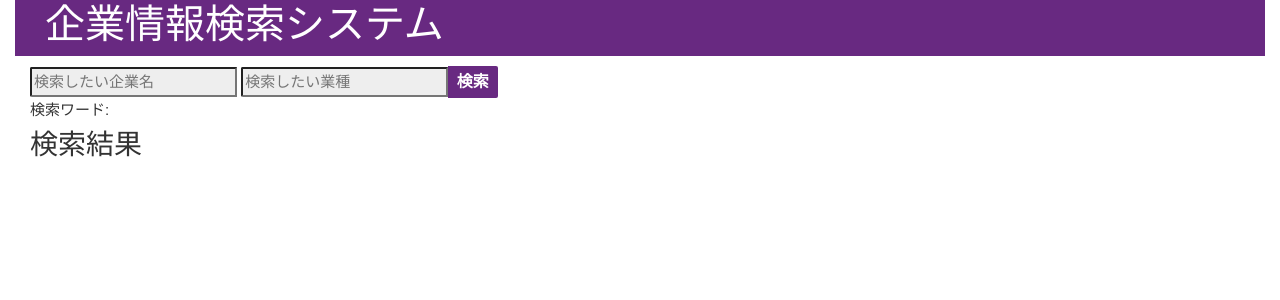
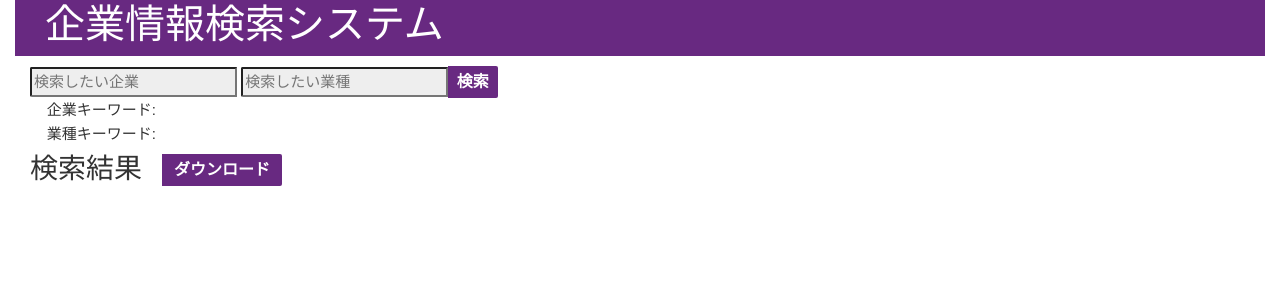
Before and after one commit to mk102/Search_engine, a Flask app: page / in a window 1280 px wide. Shown: the top 300 px of the page. Run offline with Flask 2, Linux system fonts and the light colour scheme; some libraries are stand-ins or nearby versions.

Commit message:
Ver1.1.0 CSVダウンロードボタン追加

```diff
--- a/ElasticsearchWrapper.py
+++ b/ElasticsearchWrapper.py
@@ -12,6 +12,7 @@ def data_submission():
 	for line in sys.stdin:
 		page = json.loads(line)
 		es.index(index = "companies", doc_type = "_doc", body = page)
+
 
 def create_pages_index(es: Elasticsearch):
 	"""
@@ -45,5 +46,7 @@ def create_pages_index(es: Elasticsearch):
 		}
 	}
 	})
+
+
 if __name__ == '__main__':
 	data_submission()
--- a/app.py
+++ b/app.py
@@ -45,6 +45,11 @@ def index(name=None):
 	return render_template("index.html")
 
 
+@app.route("/csvdl")
+def csvdl():
+	return "csvtest"
+
+
 @app.route("/search")
 def search():
 	'''
@@ -86,6 +91,7 @@ def search():
 		if i["_id"] in old_id:
 			continue
 		#print(old_id)
+
 		old_id.append(i["_id"])
 		body = copy.deepcopy(i["_source"])
 		score = i['_score']
--- a/static/main.css
+++ b/static/main.css
@@ -41,6 +41,24 @@ h1 {
     font-size:16px;/*検索ボタンのフォントサイズ*/
 }
 
+#dlbtn:hover{
+    color:#666;/*検索ボタンマウスオーバー時のフォントカラー*/
+}
+
+#dlbtn{
+    width:120px;/*検索ボタンの横幅*/
+    height:32px;/*検索ボタンの縦幅*/
+    position:relative;/*検索ボタンの絶対位置*/
+    left:20.0px;/*検索ボタンの位置調整*/
+    top:2px;
+    border-radius:0 2px 2px 0;/*検索ボタンの角を丸める*/
+    background:#682981;/*検索ボタンの背景カラー*/
+    border:none;/*検索ボタンの枠線を消す*/
+    color:#fff;/*検索ボタンのテキストカラー*/
+    font-weight:bold;/*検索ボタンのテキスト太字*/
+    font-size:16px;/*検索ボタンのフォントサイズ*/
+}
+
 #sbtn:hover{
     color:#666;/*検索ボタンマウスオーバー時のフォントカラー*/
 }
@@ -54,6 +72,10 @@ div#title {
 div#contents {
 	display:flex;
 	background-color: #c0c0c0;
+}
+
+div#search_result{
+    display:flex;
 }
 
 p#search_now {
--- a/static/main.js
+++ b/static/main.js
@@ -20,6 +20,11 @@ var app = new Vue({
     showContent: false
   },
   methods: {
+    csvdl: function () {
+        axios.get("/dlcsv").then(response => {
+            console.log(response)
+        })
+    },
     search: function () {
       this.g_word = this.s_g_word;
       this.n_word = this.s_n_word;
--- a/templates/index.html
+++ b/templates/index.html
@@ -24,13 +24,22 @@
 
     <div id="app">
         <div id="search_con">
-            <input v-model="s_n_word" placeholder="検索したい企業名" id="sbox">
+            <input v-model="s_n_word" placeholder="検索したい企業" id="sbox">
             <input v-model="s_g_word" placeholder="検索したい業種" id="sbox">
             <!-- <p>Message is: {{ searchword }}</p> -->
             <button id="sbtn" v-on:click="search()">検索</button>
-            <p id="search_now">検索ワード: {{ word }}</p>
 
-            <h3 id="search_result">検索結果</h3>
+            <p id="search_now">
+                &nbsp;&nbsp;&nbsp;&nbsp;企業キーワード: {{ n_word }}<br>
+                &nbsp;&nbsp;&nbsp;&nbsp;業種キーワード: {{ g_word }}
+            </p>
+
+
+            <div id="search_result">
+                <h3 id="search_result">検索結果</h3>
+
+                <button id="dlbtn" v-on:click="csvdl()">ダウンロード</button>
+            </div>
         </div>
         <div v-for="(result, index) in results" id="search_content">
             <div id="search_title">
```
